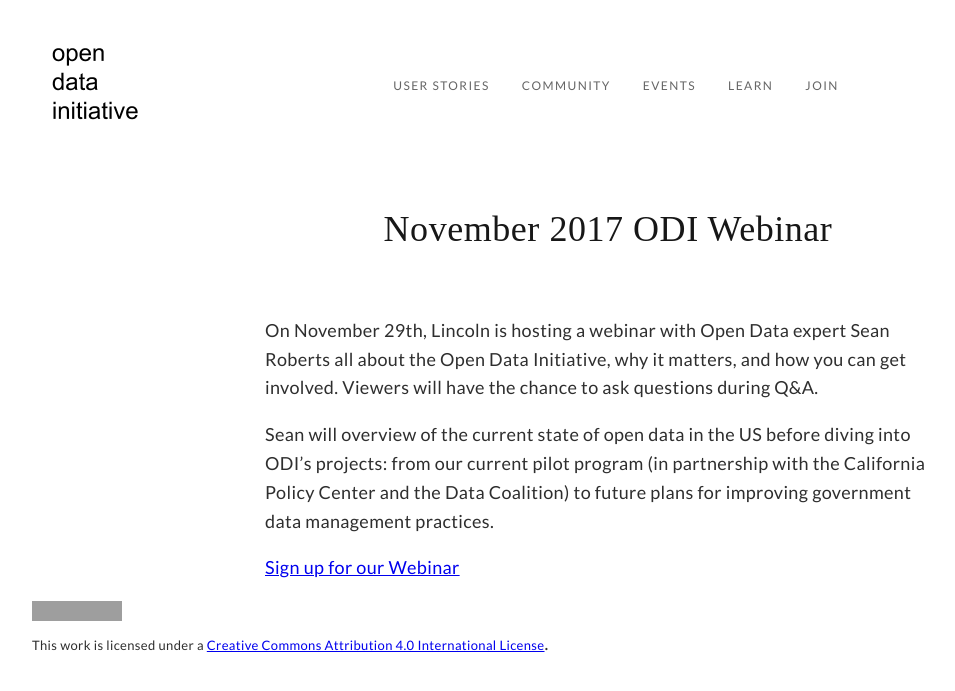
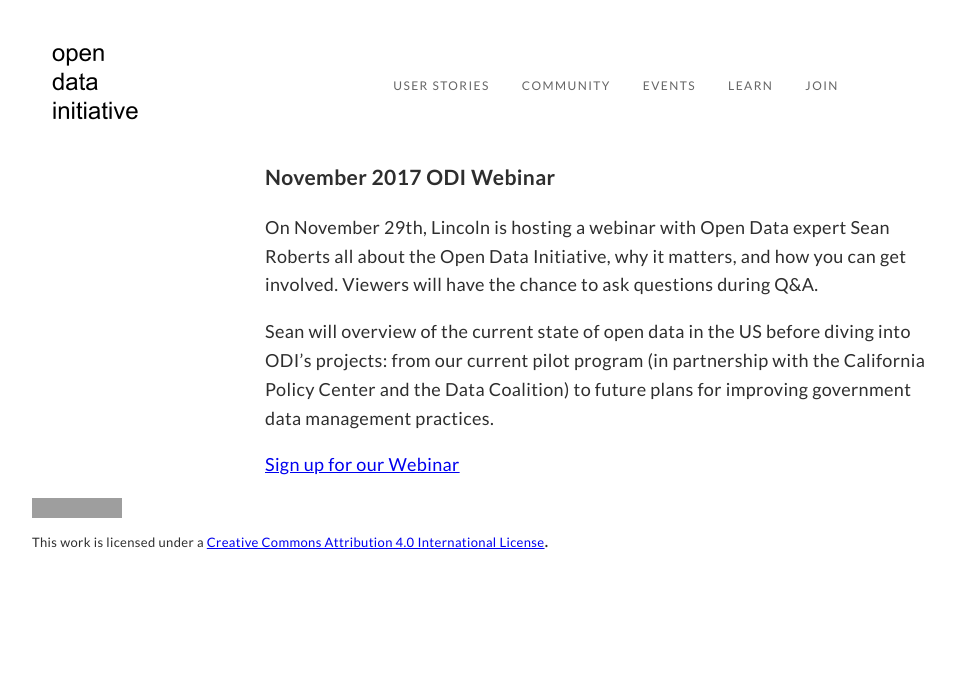
Before and after one commit to opendatainitiative/opendatainitiative.github.io, a Jekyll site: the page built from _posts/2017-11-19-odi-webinar.md, in a window 1280 px wide. Shown: the top 691 px of the page, without its empty margins (32-987 px from the left). Built offline with Jekyll 4.4.1, drawn with Linux system fonts in a browser that asks for light colours; grey boxes are pictures that could not be loaded.

```diff
--- a/_posts/2017-11-19-odi-webinar.md
+++ b/_posts/2017-11-19-odi-webinar.md
@@ -4,7 +4,7 @@ title:  "November 2017 ODI Webinar"
 date:   2017-11-19 08:00 -0800
 categories: events
 ---
-## November 2017 ODI Webinar
+### November 2017 ODI Webinar
 On November 29th, Lincoln is hosting a webinar with Open Data expert Sean Roberts all about the Open Data Initiative, why it matters, and how you can get involved. Viewers will have the chance to ask questions during Q&A.
 
 Sean will overview of the current state of open data in the US before diving into ODI’s projects: from our current pilot program (in partnership with the California Policy Center and the Data Coalition) to future plans for improving government data management practices.
```
